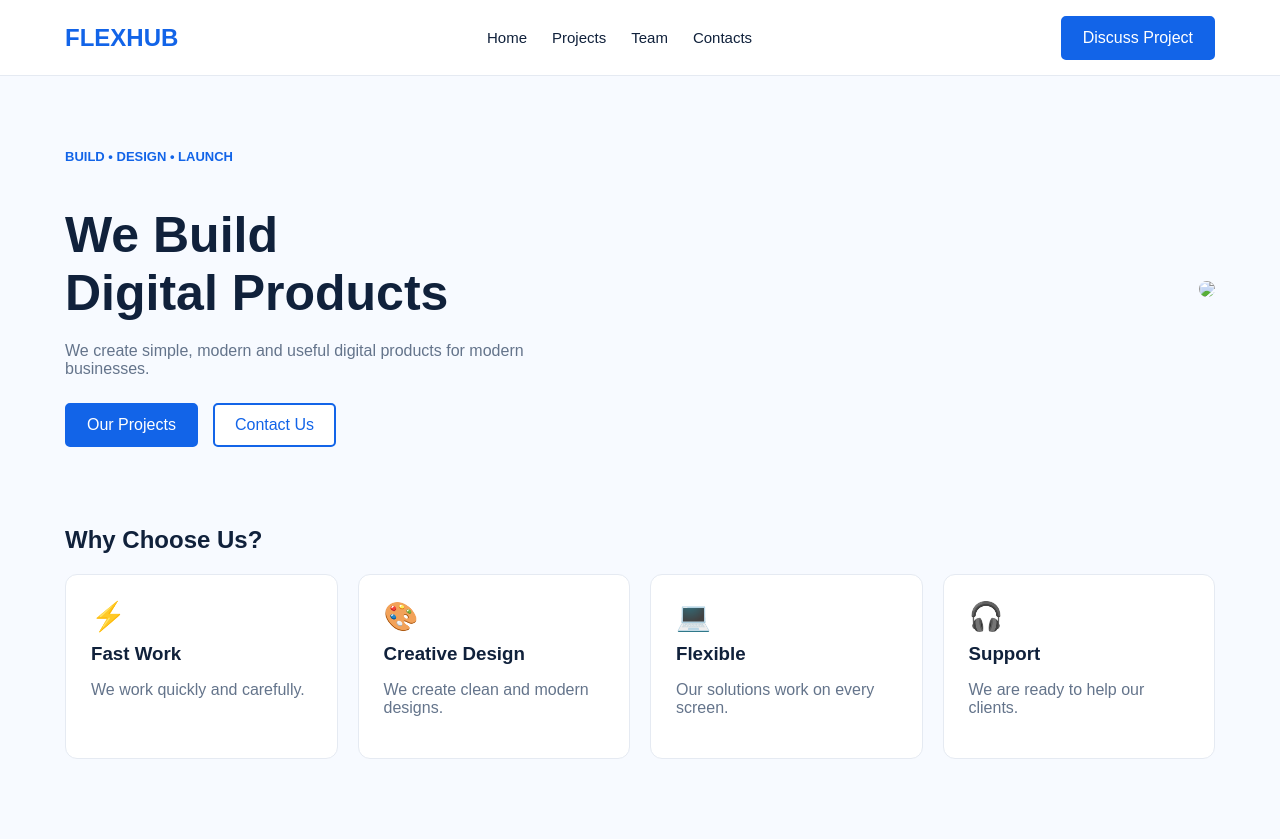
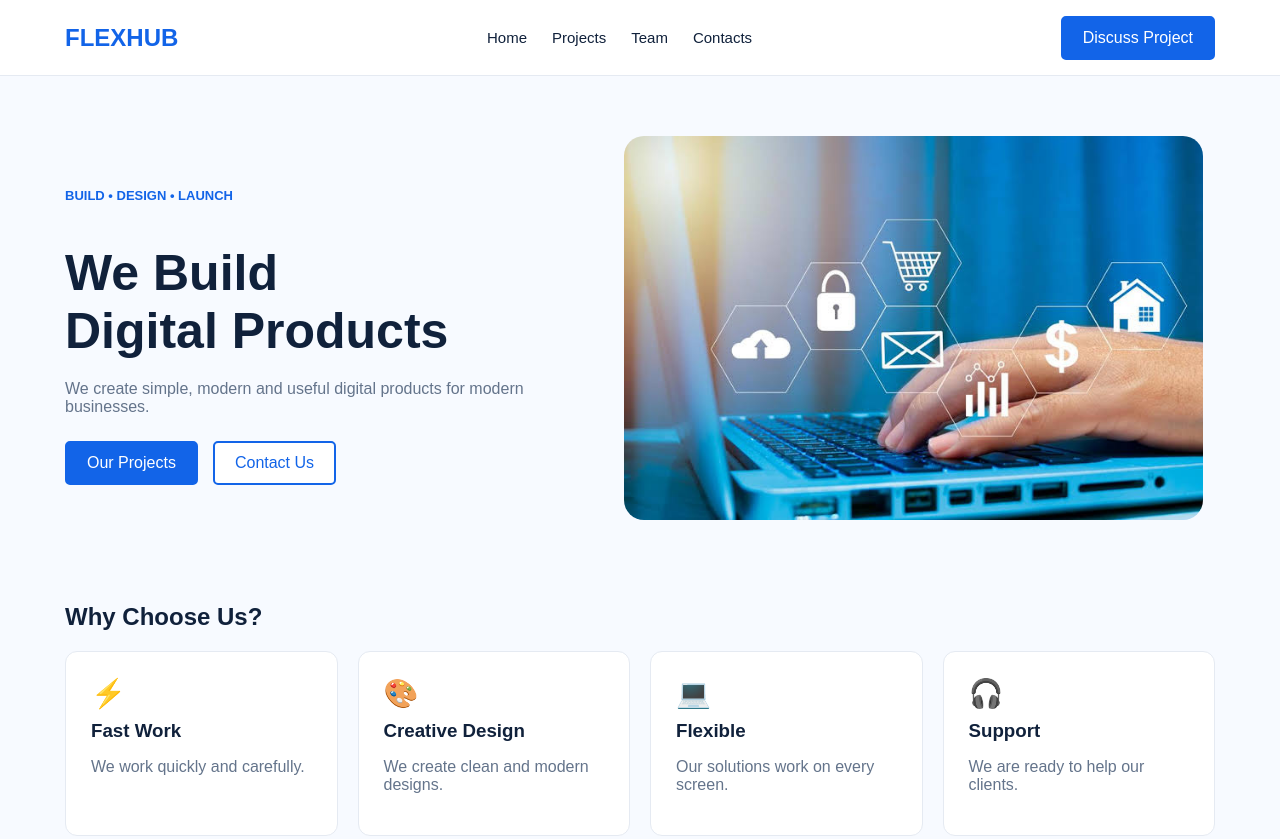
Before and after one commit to osinot-glitch/FLEXHUB, a plain HTML site: page index.html in a window 1280 px wide. Shown: the top 839 px of the page. Drawn offline with Linux system fonts and the light colour scheme.

Commit message:
Update index.html

```diff
--- a/index.html
+++ b/index.html
@@ -39,7 +39,7 @@
             </div>
 
             <div class="hero-card">
-                <img src="images/images (2).jfif">
+                <img src="images (2).jfif">
             </div>
 
         </section>
```
